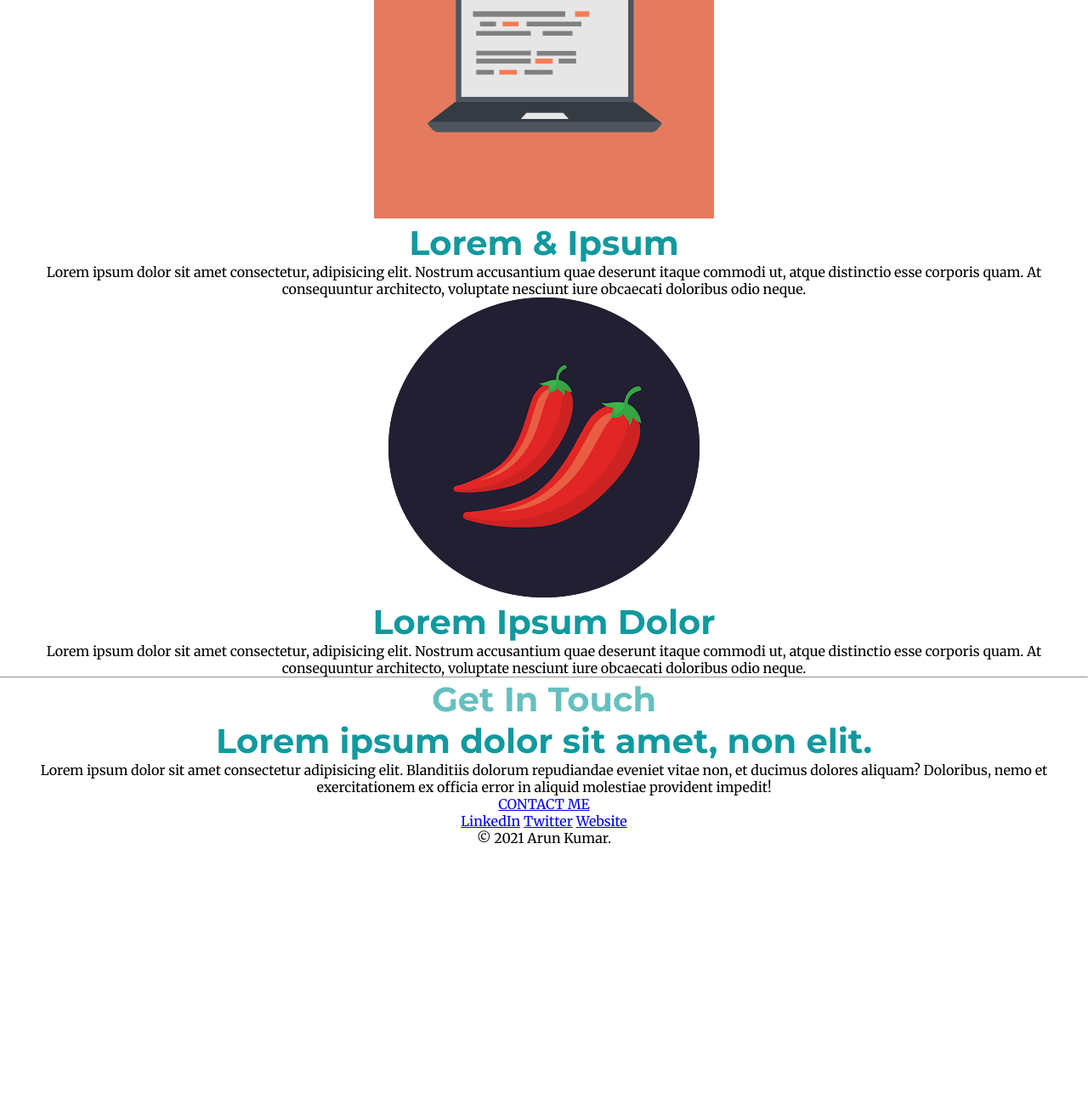
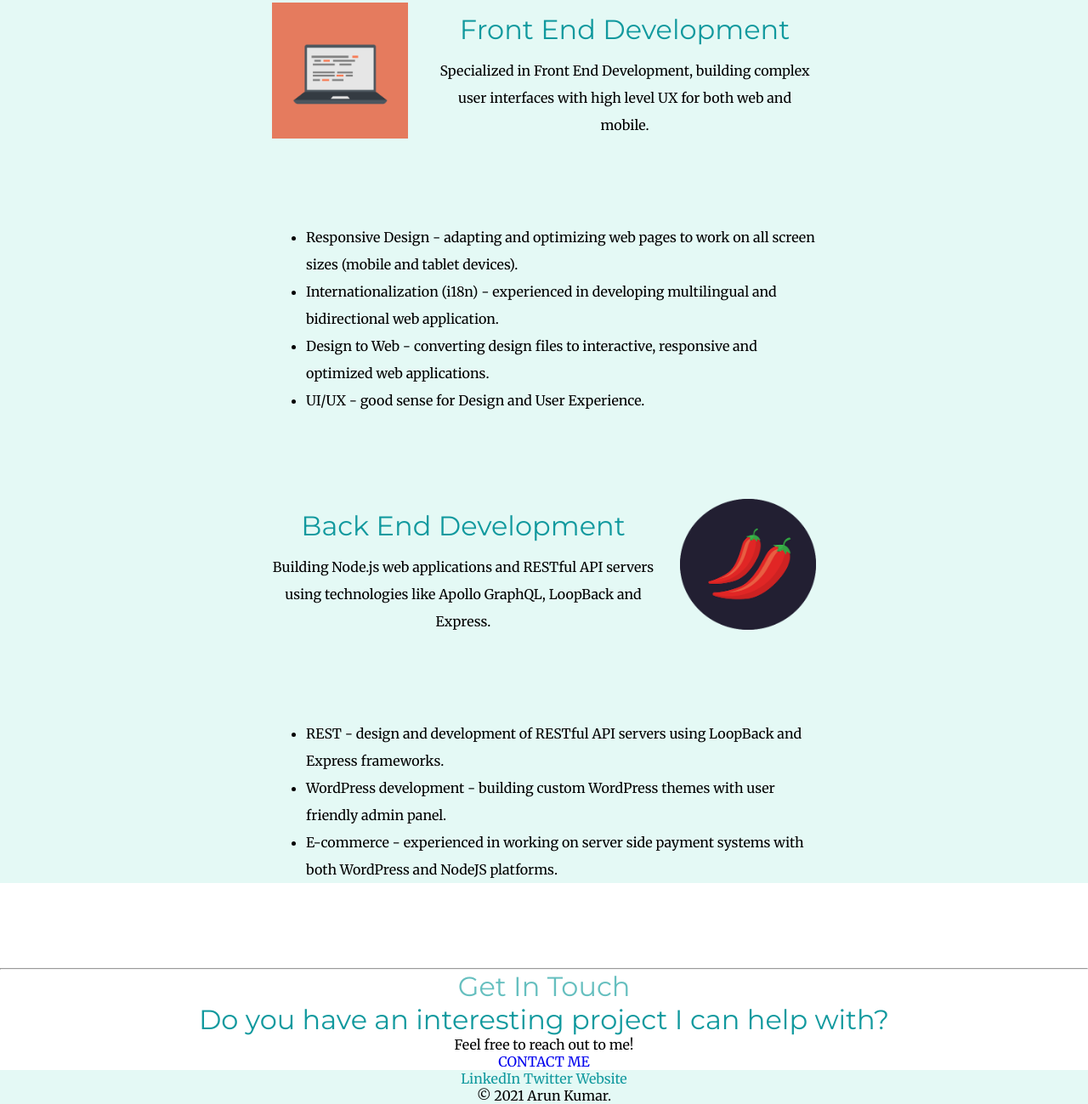
Before and after one commit to Arun230/personal-website-template, a plain HTML site: page index.html in a window 1280 px wide. Shown: the part 1159-2458 px from the top of the page at 85% size. Before the commit the page ends 2155 px from the top, so only its background shows below. Drawn offline with Linux system fonts and the light colour scheme.

Commit message:
adding some css

```diff
--- a/css/style.css
+++ b/css/style.css
@@ -1,12 +1,14 @@
 * {
     margin: 0;
-    text-align: center;
     font-family: 'Merriweather', serif;
 }
 
+.center-align {
+    text-align: center;
+}
 
 h1 {
-    color:#66BFBF;
+    color: #66BFBF;
     font-size: 5.625rem;
     margin: 50px auto 0 auto;
     font-family: 'Sacramento', cursive;
@@ -14,15 +16,21 @@ h1 {
 }
 
 h2 {
-    color:#66BFBF;
+    color: #66BFBF;
+    font-weight: normal;
     font-family: 'Montserrat', sans-serif;
-    font-size: 2.5rem;
+    font-size: 2rem;
 }
 
 h3 {
-    color:#11999E;
-    font-size: 2.5rem;
+    color: #11999E;
+    font-size: 2rem;
+    font-weight: normal;
     font-family: 'Montserrat', sans-serif;
+}
+
+a {
+    text-decoration: none;
 }
 
 .top-container {
@@ -31,11 +39,13 @@ h3 {
     padding-top: 100px;
 }
 
-.middle-container{
+.middle-container {
+    background-color: #e4f9f5;
 
 }
 
-.bottom-container{
+.bottom-container {
+    background-color: #e4f9f5;
 
 }
 
@@ -51,4 +61,40 @@ h3 {
     bottom: 250px;
 }
 
-img.mountain-1 {}
+.footer-link {
+    color: #11999E;
+}
+
+.skill-row{
+    width: 50%;
+    margin: 100px auto;
+    text-align: left;
+    line-height: 2;
+
+}
+
+.myPic{
+    width: 20%;
+}
+
+.code-img{
+    width: 25%;
+    float: left;
+    margin-right: 30px;
+}
+
+.chilli-img{
+    width: 25%;
+    float: right;
+    margin-left: 30px;
+}
+
+.skill-list01{
+    clear: left;
+    margin: 100px auto;
+}
+
+.skill-list{
+    clear: right;
+    margin: 100px auto;
+}
--- a/index.html
+++ b/index.html
@@ -15,48 +15,99 @@
 </head>
 
 <body>
-    <div class="top-container">
+    <div class="top-container center-align">
         <img class="top-cloud" src="images/cloud.png" alt="cloud-1">
         <h1>I'm Arun.</h1>
-        <h2>A Web developer & SEO.</h2>
+        <h2>A Fullstack Web developer & SEO.</h2>
         <img class="bottom-cloud" src="images/cloud.png" alt="cloud-2">
         <img class="mountain-1" src="images/mountain.png" alt="mountain-1">
     </div>
 
-    <div class="middle-container">
+    <div class="middle-container center-align">
         <div class="profile">
-            <img src="images/angela.png" alt="my profile picture">
+            <img class="myPic" src="images/profile image01.png" alt="my profile picture">
             <h2>Hello.</h2>
-            <p>Lorem ipsum dolor sit amet consectetur, adipisicing elit. Nostrum accusantium quae deserunt itaque commodi ut, atque distinctio esse corporis quam. At consequuntur architecto, voluptate nesciunt iure obcaecati doloribus odio neque.</p>
+            <p>Hello friends! I am Arun Kumar, JavaScript developer based in New Delhi, India.  I have over 1 years of experience in building scalable single page web applications based on popular frontend frameworks such as React and Vue</p>
         </div>
         <hr>
         <div class="skills">
-            <h2>Design. & Development</h2>
+            <h2>Professional skills</h2>
             <div class="skill-row">
-                <img class="" src="images/computer.png" alt="my skill computer">
-                <h3>Lorem & Ipsum</h3>
-                <p>Lorem ipsum dolor sit amet consectetur, adipisicing elit. Nostrum accusantium quae deserunt itaque commodi ut, atque distinctio esse corporis quam. At consequuntur architecto, voluptate nesciunt iure obcaecati doloribus odio neque.</p>
+                <img class="code-img center-align" src="images/computer.png" alt="my skill computer">
+                <div class="center-align">
+                    <a href="#">
+                        <h3>Front End Development</h3>
+                    </a>
+                    <div class="skillContent01">
+                        <p>Specialized in Front End Development, building complex user interfaces with high level UX for both web and mobile.</p>
+                    </div>
+                </div>
+                <div class="skill-list01">
+                    <ul>
+                        <li>
+                            Responsive Design - adapting and optimizing web pages to work on all screen sizes (mobile and tablet devices).
+                        </li>
+                        <li>
+                            Internationalization (i18n) - experienced in developing multilingual and bidirectional web
+                            application.
+                        </li>
+                        <li>
+                            Design to Web - converting design files to interactive, responsive and optimized web
+                            applications.
+                        </li>
+                        <li>
+                            UI/UX - good sense for Design and User Experience.
+                        </li>
+                    </ul>
+                </div>
+
+
             </div>
-            <div class="skill-row">
-                <img class="" src="images/chillies.png" alt="">
-                <h3>Lorem Ipsum Dolor</h3>
-                <p>Lorem ipsum dolor sit amet consectetur, adipisicing elit. Nostrum accusantium quae deserunt itaque commodi ut, atque distinctio esse corporis quam. At consequuntur architecto, voluptate nesciunt iure obcaecati doloribus odio neque.</p>
+
+        </div>
+        <div class="skill-row">
+            <img class="chilli-img center-align" src="images/chillies.png" alt="">
+            <div class="center-align">
+                <a href="#">
+                    <h3>Back End Development</h3>
+                </a>
+                <div class="skillContent02">
+                    <p>
+                        Building Node.js web applications and RESTful API servers using technologies like Apollo GraphQL, LoopBack and Express.
+                    </p>
+                </div>
             </div>
+
+            <ul class="skill-list">
+                <li>
+                    REST - design and development of RESTful API servers using LoopBack and Express frameworks.
+                </li>
+                <li>
+                    WordPress development - building custom WordPress themes with user friendly admin panel.
+                </li>
+                <li>
+                    E-commerce - experienced in working on server side payment systems with both WordPress and NodeJS platforms.
+                </li>
+            </ul>
+
         </div>
-        <hr>
-        <div class="contact-me">
-            <h2>Get In Touch</h2>
-            <h3>Lorem ipsum dolor sit amet, non elit.</h3>
-            <p>Lorem ipsum dolor sit amet consectetur adipisicing elit. Blanditiis dolorum repudiandae eveniet vitae non, et ducimus dolores aliquam? Doloribus, nemo et exercitationem ex officia error in aliquid molestiae provident impedit!</p>
-            <a class="btn" href="mailto:name@email.com">CONTACT ME</a>
-        </div>
+
+    </div>
+    </div>
+    <hr>
+    <div class="contact-me center-align">
+        <h2>Get In Touch</h2>
+        <h3>Do you have an interesting project I can help with?</h3>
+        <p>Feel free to reach out to me!</p>
+        <a class="btn" href="mailto:name@email.com">CONTACT ME</a>
+    </div>
     </div>
 
 
-    <div class="bottom-container">
+    <div class="bottom-container center-align">
         <a class="footer-link" href="https://www.linkedin.com/">LinkedIn</a>
         <a class="footer-link" href="https://twitter.com/">Twitter</a>
-        <a class="footer-link" href="https://www.appbrewery.co/">Website</a>
+        <a class="footer-link" href="#">Website</a>
         <p>© 2021 Arun Kumar.</p>
     </div>
 
```
Also changed, not shown: images/angela.png (deleted), images/profile image01.png (added).
